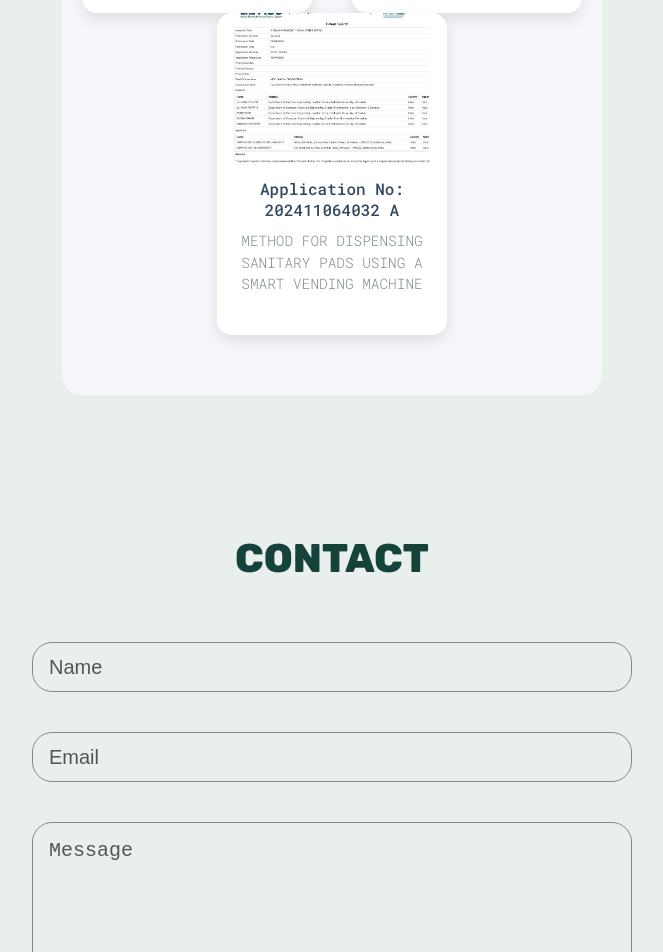
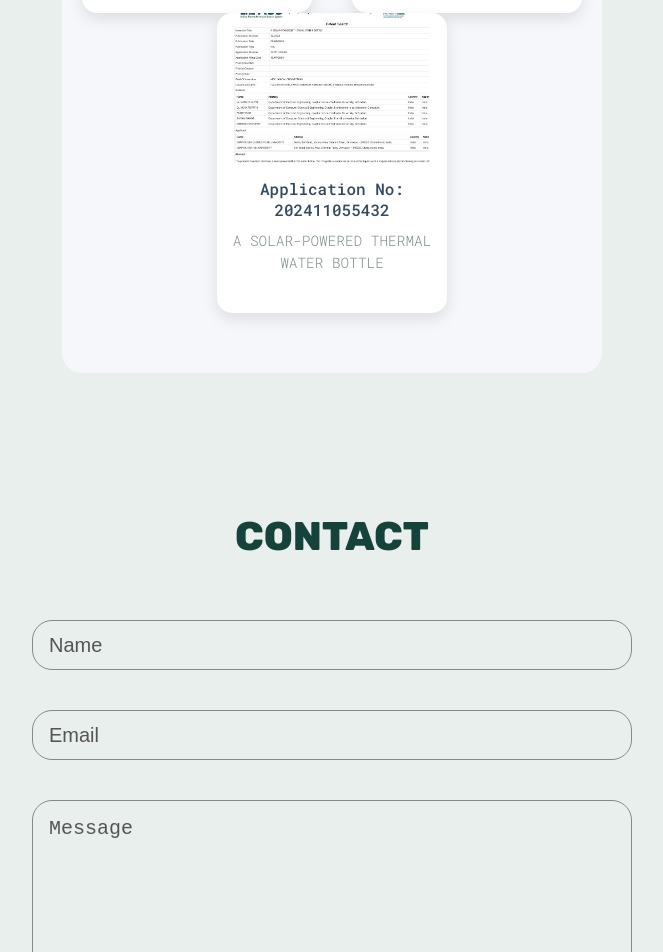
Before and after one commit to SHIVAMRAWAT92003/ShivamRawatPortfolio, a React (Vite) app: page / in a window 1280 px wide. Shown: the part 2291-3243 px from the top of the page, without its empty margins (308-971 px from the left). Built offline with nearby package versions, Linux system fonts and the light colour scheme.

Commit message:
modified:   src/sections/Publications/Publication.jsx

```diff
--- a/src/sections/Publications/Publication.jsx
+++ b/src/sections/Publications/Publication.jsx
@@ -33,9 +33,9 @@ const Publication = () => {
                 <div className={styles.projectCard}>
                     <img src={pub3} alt="Patent Image" className={styles.patentImage} />
                     <div className={styles.textContainer}>
-                        <h3 className={styles.patentHeading}>Application No: 202411064032 A</h3>
+                        <h3 className={styles.patentHeading}>Application No: 202411055432</h3>
                         <p className={styles.patentDescription}>
-                        METHOD FOR DISPENSING SANITARY PADS USING A SMART VENDING MACHINE
+                        A SOLAR-POWERED THERMAL WATER BOTTLE
                         </p>
                     </div>
                 </div>
```
